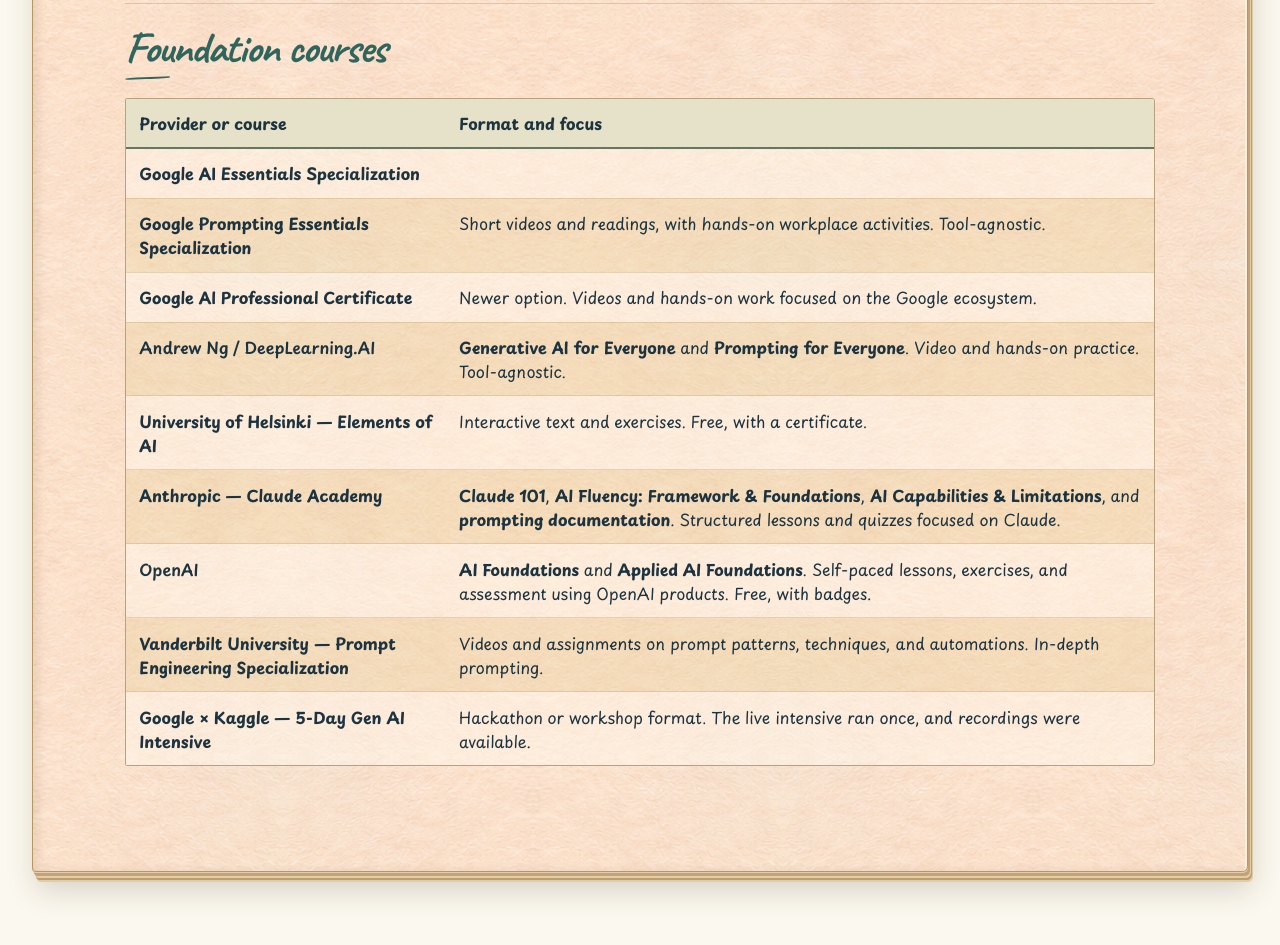
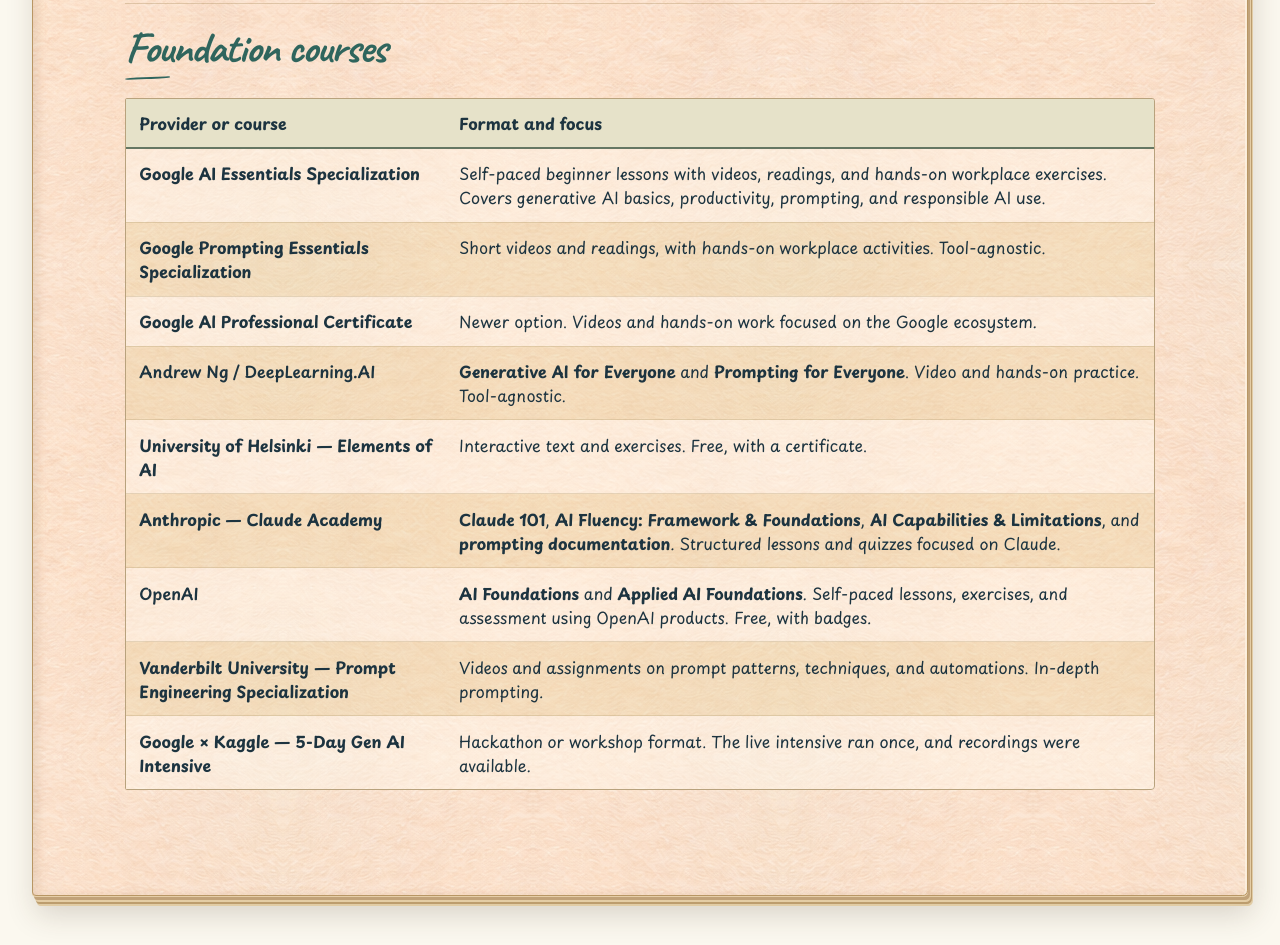
Before and after one commit to Anand-Mohankumar/Classroom, a plain HTML site: page notebooks/aicareerroadmap/index.html in a window 1280 px wide. Shown: the part 2069-3014 px from the top of the page. Drawn offline with Linux system fonts and the light colour scheme.

Commit message:
Describe Google AI Essentials course format and focus

```diff
--- a/notebooks/aicareerroadmap/index.html
+++ b/notebooks/aicareerroadmap/index.html
@@ -109,7 +109,7 @@
   <table>
     <thead><tr><th scope="col">Provider or course</th><th scope="col">Format and focus</th></tr></thead>
     <tbody>
-      <tr><th scope="row"><a class="resource-link" href="https://www.coursera.org/specializations/ai-essentials-google">Google AI Essentials Specialization</a></th><td></td></tr>
+      <tr><th scope="row"><a class="resource-link" href="https://www.coursera.org/specializations/ai-essentials-google">Google AI Essentials Specialization</a></th><td>Self-paced beginner lessons with videos, readings, and hands-on workplace exercises. Covers generative AI basics, productivity, prompting, and responsible AI use.</td></tr>
       <tr><th scope="row"><a class="resource-link" href="https://www.coursera.org/specializations/prompting-essentials-google">Google Prompting Essentials Specialization</a></th><td>Short videos and readings, with hands-on workplace activities. Tool-agnostic.</td></tr>
       <tr><th scope="row"><a class="resource-link" href="https://www.coursera.org/professional-certificates/google-ai">Google AI Professional Certificate</a></th><td>Newer option. Videos and hands-on work focused on the Google ecosystem.</td></tr>
       <tr><th scope="row">Andrew Ng / DeepLearning.AI</th><td><strong><a class="resource-link" href="https://www.deeplearning.ai/courses/generative-ai-for-everyone">Generative AI for Everyone</a></strong> and <strong><a class="resource-link" href="https://www.deeplearning.ai/courses/ai-prompting-for-everyone">Prompting for Everyone</a></strong>. Video and hands-on practice. Tool-agnostic.</td></tr>
```
